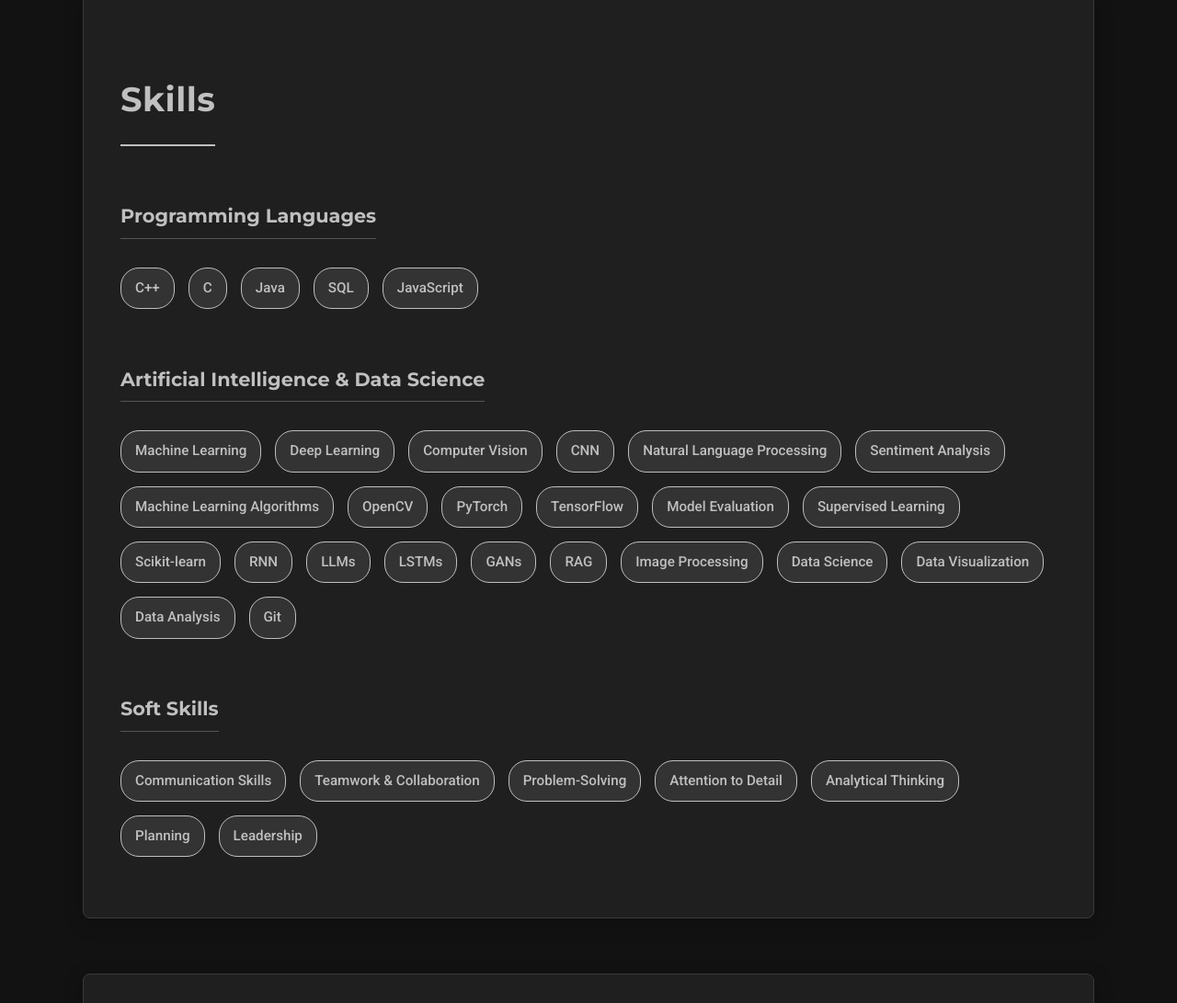
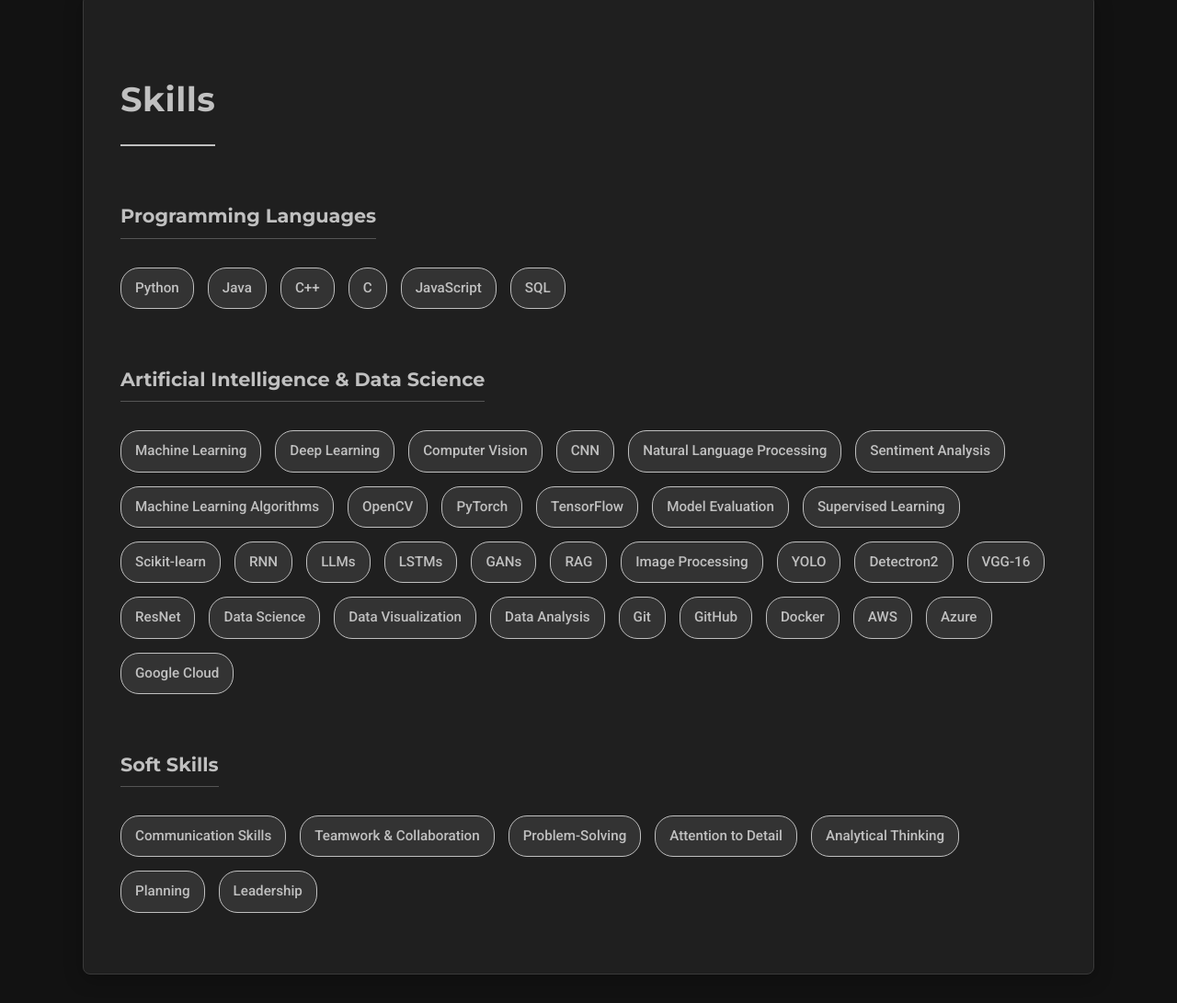
Before and after one commit to Johnlorance/Portfolio-, a plain HTML site: page index.html in a window 1280 px wide. Shown: the part 5900-6991 px from the top of the page at 92% size. Drawn offline with nearby package versions, Linux system fonts and the light colour scheme.

Commit message:
Add files via upload

```diff
--- a/index.html
+++ b/index.html
@@ -176,11 +176,12 @@
             <div class="skills-category" data-aos="fade-up">
                 <h4>Programming Languages</h4>
                 <ul>
+                    <li>Python</li>
+                    <li>Java</li>
                     <li>C++</li>
                     <li>C</li>
-                    <li>Java</li>
+                    <li>JavaScript</li>
                     <li>SQL</li>
-                    <li>JavaScript</li>
                 </ul>
             </div>
 
@@ -206,10 +207,19 @@
                     <li>GANs</li>
                     <li>RAG</li>
                     <li>Image Processing</li>
+                    <li>YOLO</li>
+                    <li>Detectron2</li>
+                    <li>VGG-16</li>
+                    <li>ResNet</li>
                     <li>Data Science</li>
                     <li>Data Visualization</li>
                     <li>Data Analysis</li>
                     <li>Git</li>
+                    <li>GitHub</li>
+                    <li>Docker</li>
+                    <li>AWS</li>
+                    <li>Azure</li>
+                    <li>Google Cloud</li>
                 </ul>
             </div>
 
```
